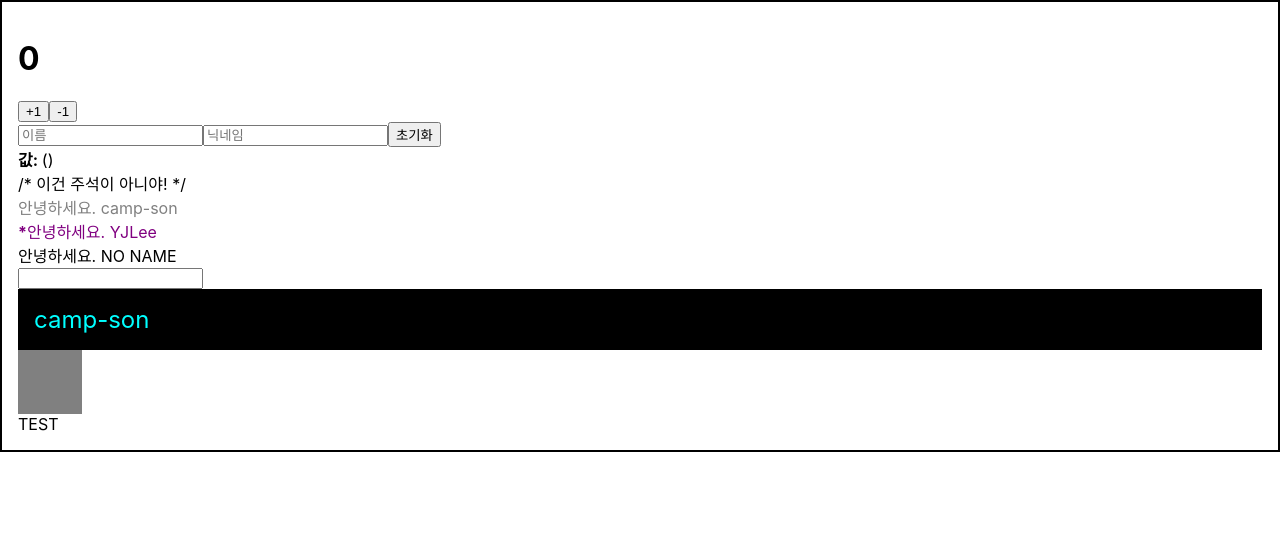
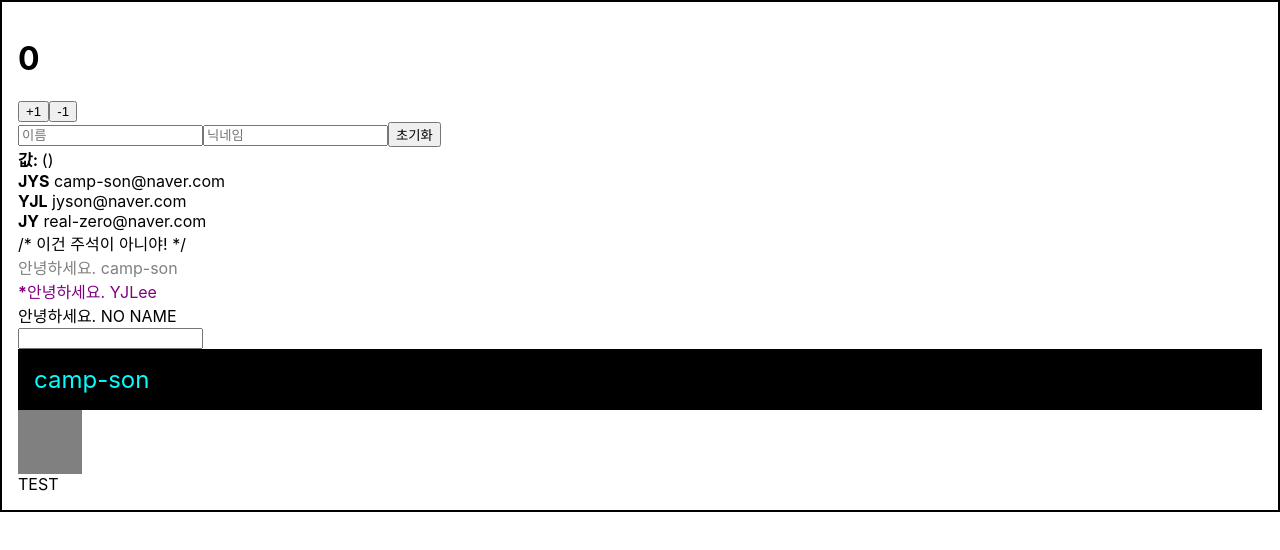
Before and after one commit to camp-son/react-practice, a React (Create React App) app: page / in a window 1280 px wide. Shown: the top 550 px of the page. Built offline with nearby package versions, Linux system fonts and the light colour scheme.

Commit message:
배열 렌더링

```diff
--- /dev/null
+++ b/src/04.UserList.js
@@ -0,0 +1,33 @@
+function User({user}) {
+	return (
+		<div>
+			<b>{user.username}</b> <span>{user.email}</span>
+		</div>
+	);
+}
+
+export default function UserList() {
+	const users = [
+		{
+			id: 'camp-son',
+			username: 'JYS',
+			email: 'camp-son@naver.com'
+		},
+		{
+			id: 'jyson',
+			username: 'YJL',
+			email: 'jyson@naver.com'
+		},
+		{
+			id: 'real-zero',
+			username: 'JY',
+			email: 'real-zero@naver.com'
+		}
+	];
+
+	return (
+		<div>
+			{users.map(user => <User user={user} key={user.id}/>)}
+		</div>
+	);
+}
--- a/src/App.js
+++ b/src/App.js
@@ -4,6 +4,7 @@ import Hello from './00.Hello';
 import Wrapper from './01.Wrapper';
 import Counter from './02.Counter';
 import InputSample from './03.InputSample';
+import UserList from './04.UserList';
 
 function App() {
 	const name = 'camp-son';
@@ -20,6 +21,7 @@ function App() {
 		<Wrapper>
 			<Counter/>
 			<InputSample />
+			<UserList/>
 		{/* 이건 주석이야! */}
 		/* 이건 주석이 아니야! */
 			<Hello
```
Also changed, not shown: 1 other file (tests, documents, lock files or other folders).
